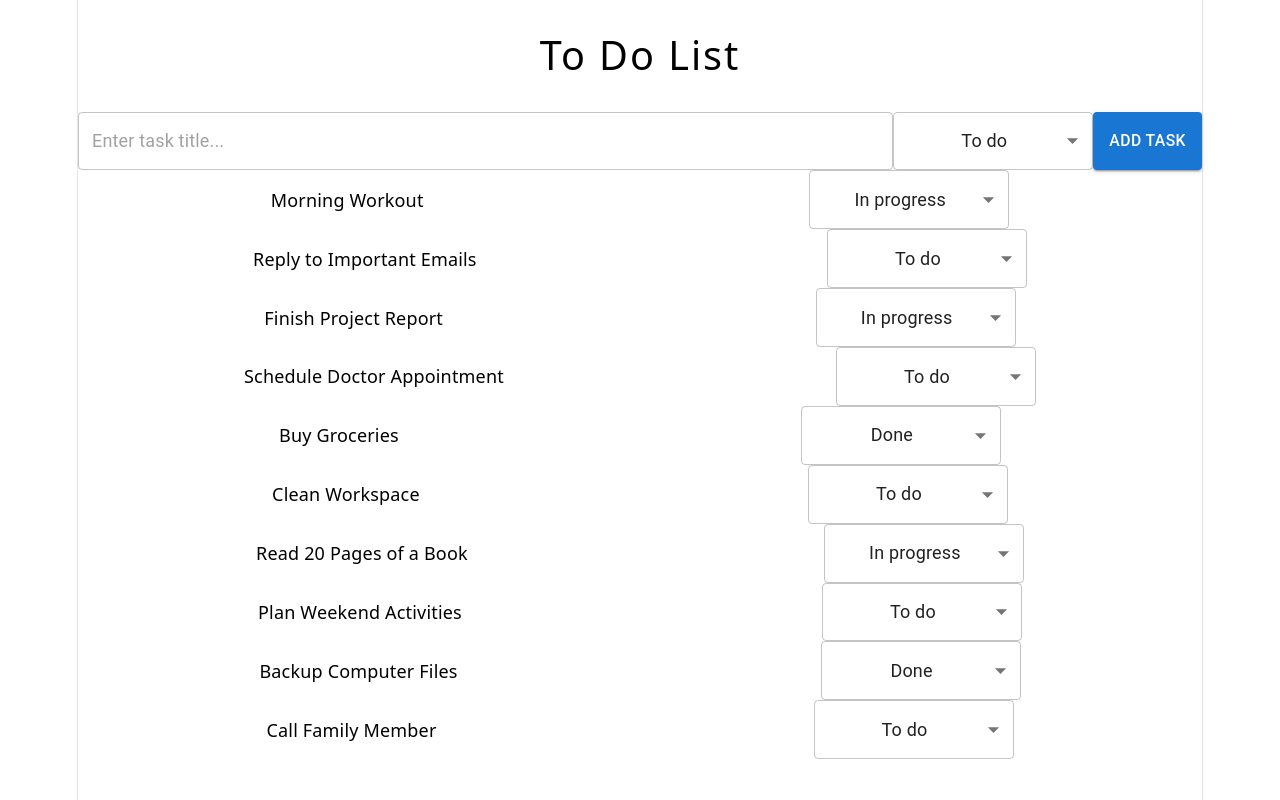
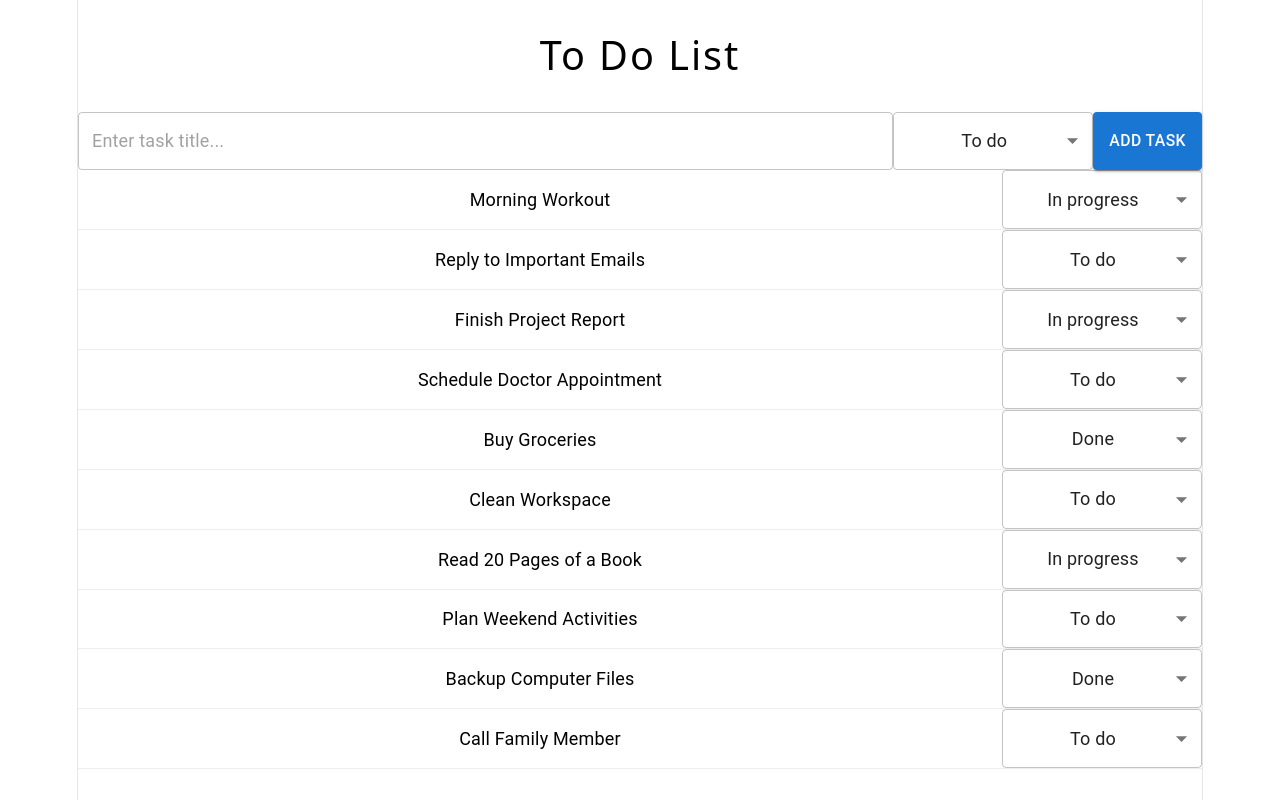
Before and after one commit to sly123456789/ToDoTraining, a React (Vite) app: page / in a window 1280 px wide. Built offline with nearby package versions, Linux system fonts and the light colour scheme.

Commit message:
fix - pr: upgrade ui

```diff
--- a/src/component/Task.tsx
+++ b/src/component/Task.tsx
@@ -2,7 +2,7 @@ import { memo } from "react";
 import { useAppDispatch, useAppSelector } from "../app/hooks";
 import { selectTaskById, updateTask } from "../features/tasks/tasksSlice";
 import { toast } from "react-toastify";
-import { Box, type SelectChangeEvent } from "@mui/material";
+import { Box, Typography, type SelectChangeEvent } from "@mui/material";
 import StatusDropdown from "./StatusDropdown";
 
 export const TaskRow = memo(({ taskId }: { taskId: string }) => {
@@ -30,11 +30,13 @@ export const TaskRow = memo(({ taskId }: { taskId: string }) => {
     <Box
       sx={{
         display: "flex",
-        justifyContent: "space-around",
+        justifyContent: "space-between",
         alignItems: "center",
+        width: "100%",
+        borderBottom: "1px solid #eee",
       }}
     >
-      {task.title}
+      <Typography sx={{margin: "auto"}} variant="body1">{task.title}</Typography>{" "}
       <StatusDropdown current={task.status} onChange={updateStatus} />
     </Box>
   );
```
